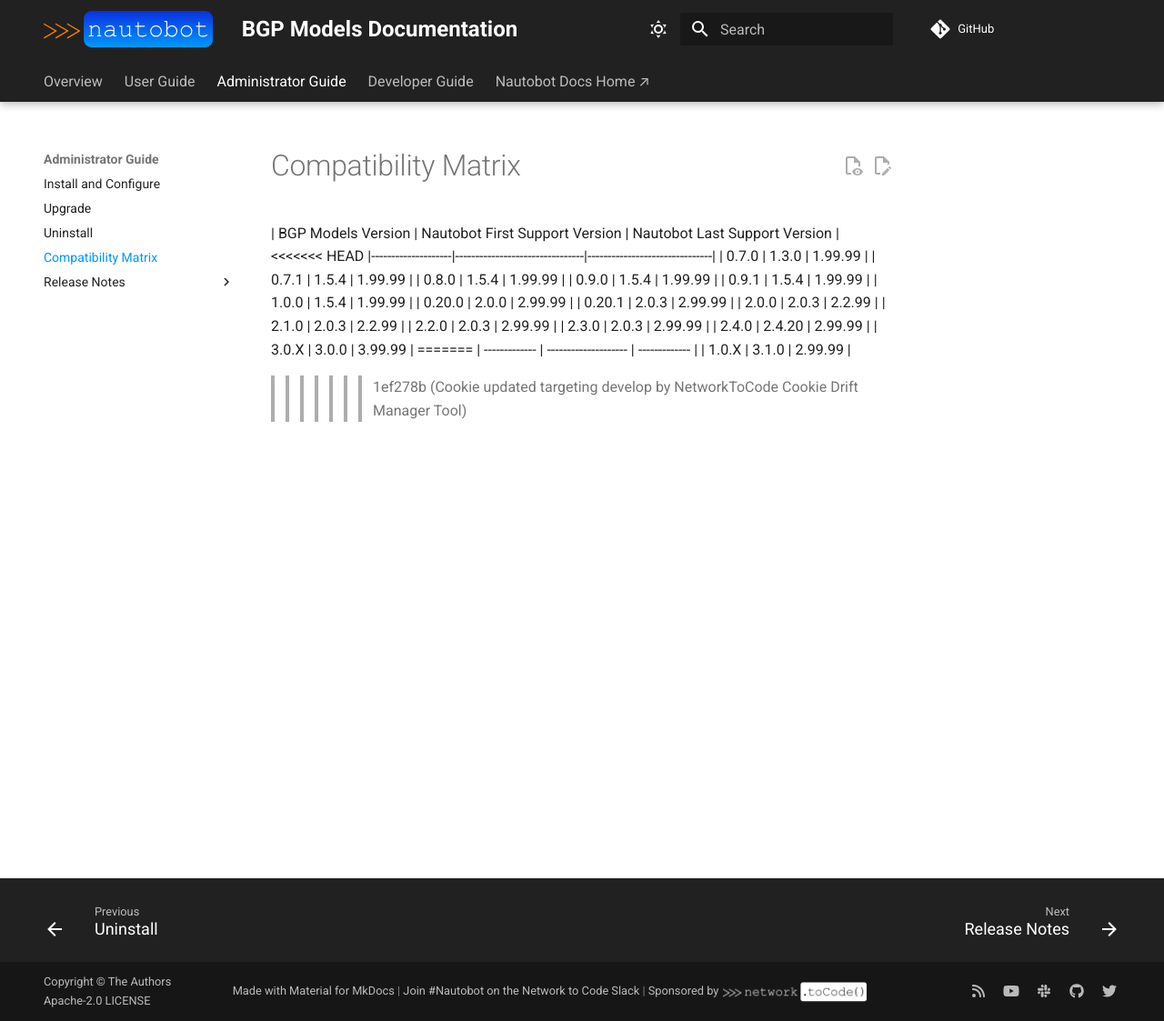
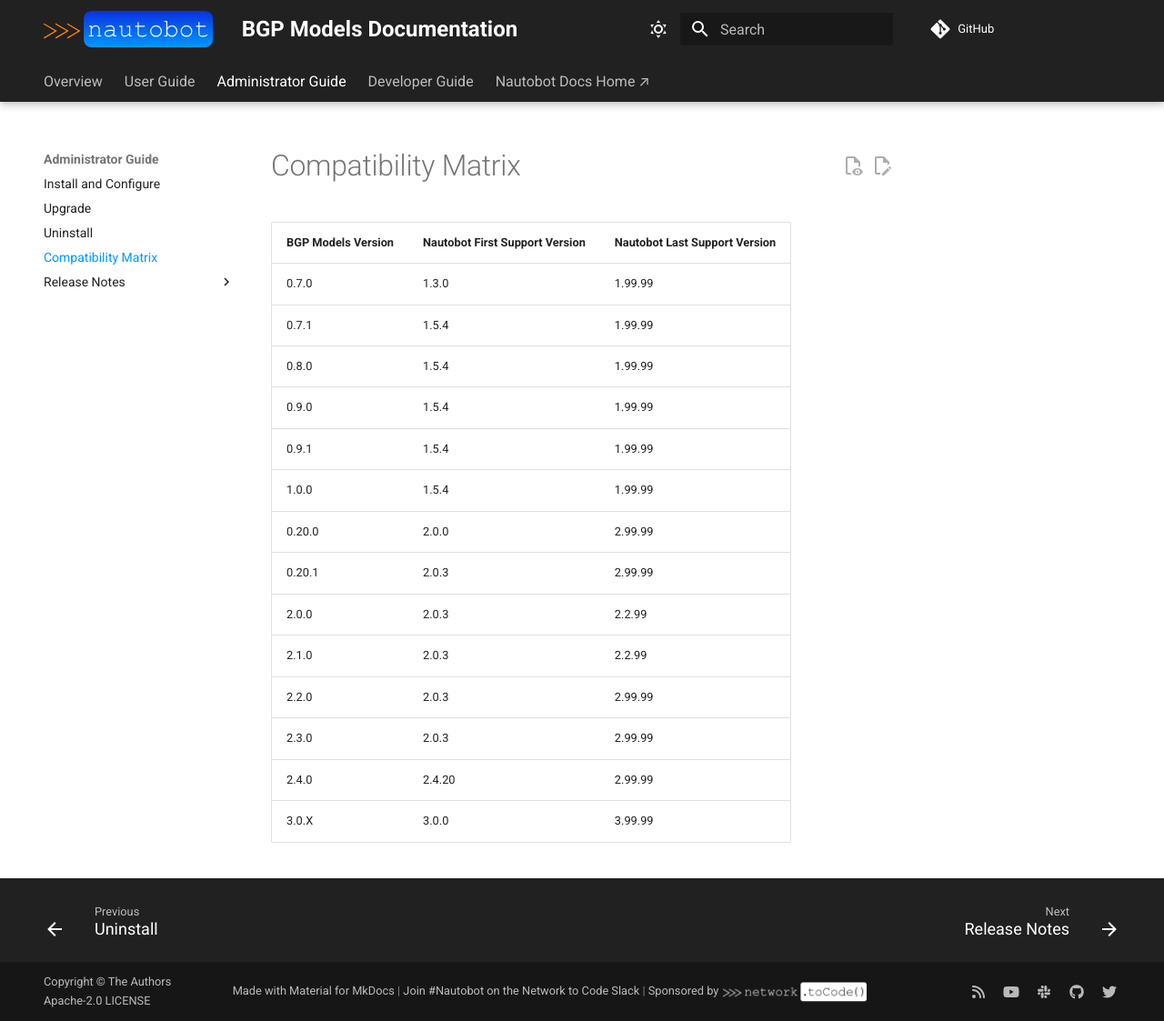
Before and after one commit to nautobot/nautobot-app-bgp-models, an MkDocs documentation site: the page built from docs/admin/compatibility_matrix.md, in a window 1280 px wide and 1123 px high. Shown: the whole window at 91% size. Built offline with MkDocs 1.6.1 and Material for MkDocs 9.7.7, drawn with Linux system fonts in a browser that asks for light colours; comment, search, counter and statistics services are not loaded.

Commit message:
Resolve cookiecutter drift merge conflicts
The drift manager committed unresolved conflict markers to this
branch. Resolved as follows:

- .cookiecutter.json: took the newly baked commit ref
- docs/admin/compatibility_matrix.md: kept the app's real matrix over the template placeholder

```diff
--- a/docs/admin/compatibility_matrix.md
+++ b/docs/admin/compatibility_matrix.md
@@ -1,7 +1,6 @@
 # Compatibility Matrix
 
 | BGP Models Version | Nautobot First Support Version | Nautobot Last Support Version |
-<<<<<<< HEAD
 |--------------------|--------------------------------|-------------------------------|
 | 0.7.0              | 1.3.0                          | 1.99.99                       |
 | 0.7.1              | 1.5.4                          | 1.99.99                       |
@@ -17,7 +16,3 @@
 | 2.3.0              | 2.0.3                          | 2.99.99                       |
 | 2.4.0              | 2.4.20                         | 2.99.99                       |
 | 3.0.X              | 3.0.0                          | 3.99.99                       |
-=======
-| ------------- | -------------------- | ------------- |
-| 1.0.X         | 3.1.0                | 2.99.99        |
->>>>>>> 1ef278b (Cookie updated targeting develop by NetworkToCode Cookie Drift Manager Tool)
```
Also changed, not shown: .cookiecutter.json.
